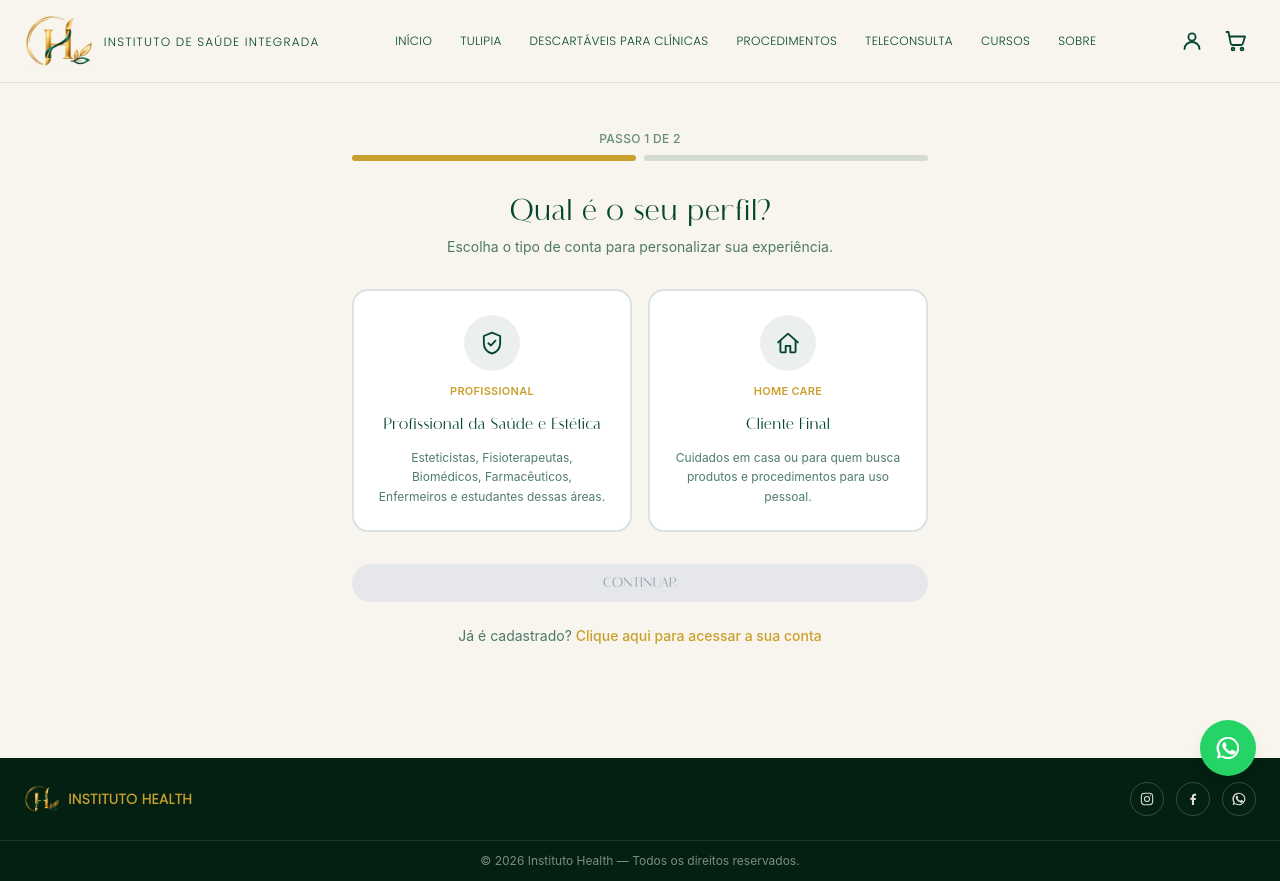
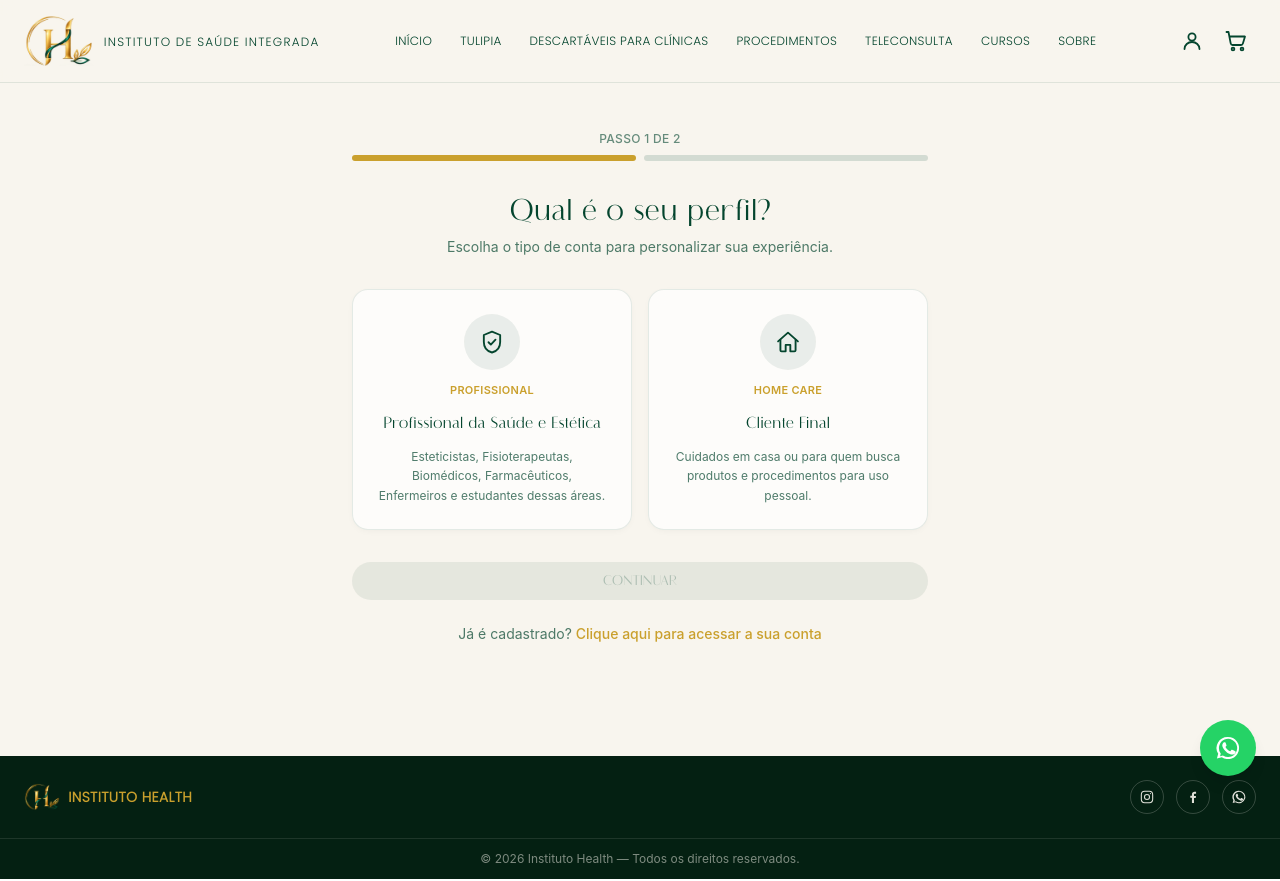
Before and after one commit to alexandra-almeida/instituto-health, a React (Vite) app: page /cadastro in a window 1280 px wide. Built offline with nearby package versions, Linux system fonts and the light colour scheme; a web font is replaced by a local one.

Commit message:
Refina visual do fluxo de cadastro - mais leve e translucido
Co-Authored-By: Claude Sonnet 5 <noreply@anthropic.com>

```diff
--- a/src/pages/Cadastro.tsx
+++ b/src/pages/Cadastro.tsx
@@ -1,6 +1,12 @@
 import { AnimatePresence, motion } from 'motion/react'
 import { useEffect, useRef, useState } from 'react'
-import type { ChangeEvent, ClipboardEvent, FormEvent, KeyboardEvent } from 'react'
+import type {
+  ChangeEvent,
+  ClipboardEvent,
+  FormEvent,
+  KeyboardEvent,
+  ReactNode,
+} from 'react'
 import { Link } from 'react-router-dom'
 import {
   CheckCircleIcon,
@@ -96,6 +102,42 @@ function StepProgress({ step }: { step: 1 | 2 }) {
 }
 
 // ---------------------------------------------------------------------
+// Botão principal — usado nas 4 telas do fluxo (Continuar, Criar Conta,
+// Confirmar código, Finalizar Cadastro). Sólido com sombra suave quando
+// habilitado (ainda precisa de contraste pra ação principal ficar clara);
+// desabilitado é quase invisível (tom da marca em opacidade bem baixa),
+// em vez do cinza pesado de antes.
+// ---------------------------------------------------------------------
+function PrimaryButton({
+  type = 'button',
+  disabled,
+  onClick,
+  className = '',
+  children,
+}: {
+  type?: 'button' | 'submit'
+  disabled?: boolean
+  onClick?: () => void
+  className?: string
+  children: ReactNode
+}) {
+  return (
+    <button
+      type={type}
+      disabled={disabled}
+      onClick={onClick}
+      className={`font-flatline w-full rounded-full px-8 py-3 text-sm uppercase leading-none transition-all ${
+        disabled
+          ? 'cursor-not-allowed bg-verde-health/8 text-verde-health/25'
+          : 'bg-verde-health text-offwhite shadow-[0_6px_20px_-6px_rgba(4,69,46,0.5)] hover:bg-verde-health/90 hover:shadow-[0_8px_24px_-6px_rgba(4,69,46,0.55)]'
+      } ${className}`}
+    >
+      {children}
+    </button>
+  )
+}
+
+// ---------------------------------------------------------------------
 // Campos de texto/senha do Passo 2 — mesmo visual (rótulo, texto de
 // ajuda/erro embaixo), a senha ganha um botão de olho pra mostrar/ocultar.
 // ---------------------------------------------------------------------
@@ -130,7 +172,7 @@ function TextField({
         onChange={(event) => onChange(event.target.value)}
         autoComplete={autoComplete}
         required
-        className="w-full rounded-xl border border-verde-health/20 bg-white px-4 py-2.5 text-sm text-verde-health placeholder:text-verde-health/35 focus:border-dourado-health focus:ring-2 focus:ring-dourado-health/25 focus:outline-none"
+        className="w-full rounded-xl border border-[#04452E]/12 bg-white/60 px-4 py-2.5 text-sm text-verde-health placeholder:text-verde-health/35 focus:border-dourado-health/60 focus:ring-2 focus:ring-dourado-health/15 focus:outline-none"
       />
       {error ? (
         <span className="text-xs text-red-600">{error}</span>
@@ -162,7 +204,7 @@ function PasswordField({
           onChange={(event) => onChange(event.target.value)}
           autoComplete={autoComplete}
           required
-          className="w-full rounded-xl border border-verde-health/20 bg-white px-4 py-2.5 pr-11 text-sm text-verde-health placeholder:text-verde-health/35 focus:border-dourado-health focus:ring-2 focus:ring-dourado-health/25 focus:outline-none"
+          className="w-full rounded-xl border border-[#04452E]/12 bg-white/60 px-4 py-2.5 pr-11 text-sm text-verde-health placeholder:text-verde-health/35 focus:border-dourado-health/60 focus:ring-2 focus:ring-dourado-health/15 focus:outline-none"
         />
         <button
           type="button"
@@ -218,10 +260,10 @@ function EscolhaPerfil({
               type="button"
               onClick={() => onSelect(item.key)}
               aria-pressed={selected}
-              className={`flex flex-col items-center gap-3 rounded-2xl border-2 p-6 text-center transition-colors ${
+              className={`flex flex-col items-center gap-3 rounded-2xl border bg-white/70 p-6 text-center backdrop-blur-sm transition-all ${
                 selected
-                  ? 'border-dourado-health bg-dourado-health/8'
-                  : 'border-verde-health/15 bg-white hover:border-dourado-health/50'
+                  ? 'border-dourado-health/70 bg-dourado-health/8 shadow-[0_4px_20px_-4px_rgba(202,160,45,0.35)]'
+                  : 'border-[#04452E]/10 shadow-[0_2px_10px_-4px_rgba(4,32,18,0.08)] hover:border-dourado-health/40'
               }`}
             >
               <span
@@ -247,18 +289,9 @@ function EscolhaPerfil({
         })}
       </div>
 
-      <button
-        type="button"
-        disabled={!perfil}
-        onClick={onContinuar}
-        className={`font-flatline mt-8 w-full rounded-full px-8 py-3 text-sm uppercase leading-none transition-colors ${
-          perfil
-            ? 'bg-verde-health text-offwhite hover:bg-verde-health/90'
-            : 'cursor-not-allowed bg-gray-200 text-gray-400'
-        }`}
-      >
+      <PrimaryButton className="mt-8" disabled={!perfil} onClick={onContinuar}>
         Continuar
-      </button>
+      </PrimaryButton>
 
       <p className="mt-6 text-center text-sm text-verde-health/70">
         Já é cadastrado?{' '}
@@ -393,17 +426,9 @@ function CriarConta({
           .
         </p>
 
-        <button
-          type="submit"
-          disabled={!formValido}
-          className={`font-flatline w-full rounded-full px-8 py-3 text-sm uppercase leading-none transition-colors ${
-            formValido
-              ? 'bg-verde-health text-offwhite hover:bg-verde-health/90'
-              : 'cursor-not-allowed bg-gray-200 text-gray-400'
-          }`}
-        >
+        <PrimaryButton type="submit" disabled={!formValido}>
           Criar Conta
-        </button>
+        </PrimaryButton>
       </form>
     </div>
   )
@@ -514,23 +539,18 @@ function ConfirmacaoEmail({
             onKeyDown={(event) => handleKeyDown(index, event)}
             onPaste={handlePaste}
             aria-label={`Dígito ${index + 1} do código`}
-            className="h-12 w-10 rounded-xl border border-verde-health/20 bg-white text-center text-lg font-semibold text-verde-health focus:border-dourado-health focus:ring-2 focus:ring-dourado-health/25 focus:outline-none xs:h-14 xs:w-12"
+            className="h-12 w-10 rounded-xl border border-[#04452E]/12 bg-white/60 text-center text-lg font-semibold text-verde-health shadow-[0_2px_8px_-4px_rgba(4,32,18,0.08)] focus:border-dourado-health/60 focus:ring-2 focus:ring-dourado-health/15 focus:outline-none xs:h-14 xs:w-12"
           />
         ))}
       </div>
 
-      <button
-        type="button"
+      <PrimaryButton
+        className="mt-8"
         disabled={!codigoCompleto}
         onClick={handleConfirmar}
-        className={`font-flatline mt-8 w-full rounded-full px-8 py-3 text-sm uppercase leading-none transition-colors ${
-          codigoCompleto
-            ? 'bg-verde-health text-offwhite hover:bg-verde-health/90'
-            : 'cursor-not-allowed bg-gray-200 text-gray-400'
-        }`}
       >
         Confirmar código
-      </button>
+      </PrimaryButton>
 
       <p className="mt-4 text-center text-xs text-verde-health/55">
         O código pode levar um minuto para chegar. Confira também a caixa de
@@ -617,7 +637,7 @@ function ComprovanteProfissional({
         </p>
       </div>
 
-      <div className="mt-6 rounded-2xl border border-verde-health/15 bg-verde-health/5 p-4">
+      <div className="mt-6 rounded-2xl border border-[#04452E]/10 bg-verde-health/5 p-4 shadow-[0_2px_10px_-4px_rgba(4,32,18,0.06)] backdrop-blur-sm">
         <p className="text-sm font-medium text-verde-health">
           Profissões não válidas para conta profissional:
         </p>
@@ -625,7 +645,7 @@ function ComprovanteProfissional({
           {PROFISSOES_INVALIDAS.map((profissao) => (
             <span
               key={profissao}
-              className="rounded-full border border-verde-health/20 bg-white px-3 py-1 text-xs text-verde-health/70"
+              className="rounded-full border border-[#04452E]/10 bg-white/70 px-3 py-1 text-xs text-verde-health/70 backdrop-blur-sm"
             >
               {profissao}
             </span>
@@ -654,7 +674,7 @@ function ComprovanteProfissional({
         />
 
         {arquivo ? (
-          <div className="mt-3 flex items-center justify-between gap-3 rounded-2xl border border-verde-health/20 bg-white px-4 py-3.5">
+          <div className="mt-3 flex items-center justify-between gap-3 rounded-2xl border border-[#04452E]/10 bg-white/70 px-4 py-3.5 shadow-[0_2px_10px_-4px_rgba(4,32,18,0.08)] backdrop-blur-sm">
             <span className="flex min-w-0 items-center gap-2.5 text-sm text-verde-health">
               <FileIcon className="h-5 w-5 shrink-0 text-dourado-health" />
               <span className="truncate">{arquivo.name}</span>
@@ -671,7 +691,7 @@ function ComprovanteProfissional({
           <button
             type="button"
             onClick={() => fileInputRef.current?.click()}
-            className="mt-3 flex w-full flex-col items-center gap-2 rounded-2xl border-2 border-dashed border-verde-health/25 px-6 py-8 text-center transition-colors hover:border-dourado-health"
+            className="mt-3 flex w-full flex-col items-center gap-2 rounded-2xl border border-dashed border-[#04452E]/15 bg-white/40 px-6 py-8 text-center backdrop-blur-sm transition-all hover:border-dourado-health/60 hover:bg-dourado-health/5"
           >
             <UploadIcon className="h-7 w-7 text-verde-health/50" />
             <span className="text-sm font-medium text-verde-health">
@@ -705,30 +725,25 @@ function ComprovanteProfissional({
           </span>
         </label>
 
-        <div className="mt-3 ml-8 rounded-xl border border-amber-300 bg-amber-50 px-4 py-3 text-xs leading-relaxed text-amber-800">
+        <div className="mt-3 ml-8 rounded-xl border border-amber-300/50 bg-amber-50/70 px-4 py-3 text-xs leading-relaxed text-amber-800 backdrop-blur-sm">
           <strong className="font-semibold">Atenção:</strong> Seu comprovante
           será revisado na primeira compra. Caso não esteja de acordo com
           nosso termo de uso, a compra poderá ser cancelada.
         </div>
       </div>
 
-      <button
-        type="button"
+      <PrimaryButton
+        className="mt-8"
         disabled={!podeFinalizar}
         onClick={handleFinalizar}
-        className={`font-flatline mt-8 w-full rounded-full px-8 py-3 text-sm uppercase leading-none transition-colors ${
-          podeFinalizar
-            ? 'bg-verde-health text-offwhite hover:bg-verde-health/90'
-            : 'cursor-not-allowed bg-gray-200 text-gray-400'
-        }`}
       >
         Finalizar Cadastro
-      </button>
+      </PrimaryButton>
 
       <button
         type="button"
         onClick={onSwitchToHomeCare}
-        className="mt-4 w-full rounded-2xl border border-verde-health/15 bg-white px-4 py-3 text-left text-sm text-verde-health/70 transition-colors hover:border-dourado-health/50"
+        className="mt-4 w-full rounded-2xl border border-[#04452E]/10 bg-white/60 px-4 py-3 text-left text-sm text-verde-health/70 shadow-[0_2px_10px_-4px_rgba(4,32,18,0.06)] backdrop-blur-sm transition-all hover:border-dourado-health/40"
       >
         Não é profissional da estética? Sem problema. Sua conta passa para
         Home Care agora e você segue comprando com preço de cliente final.
```
